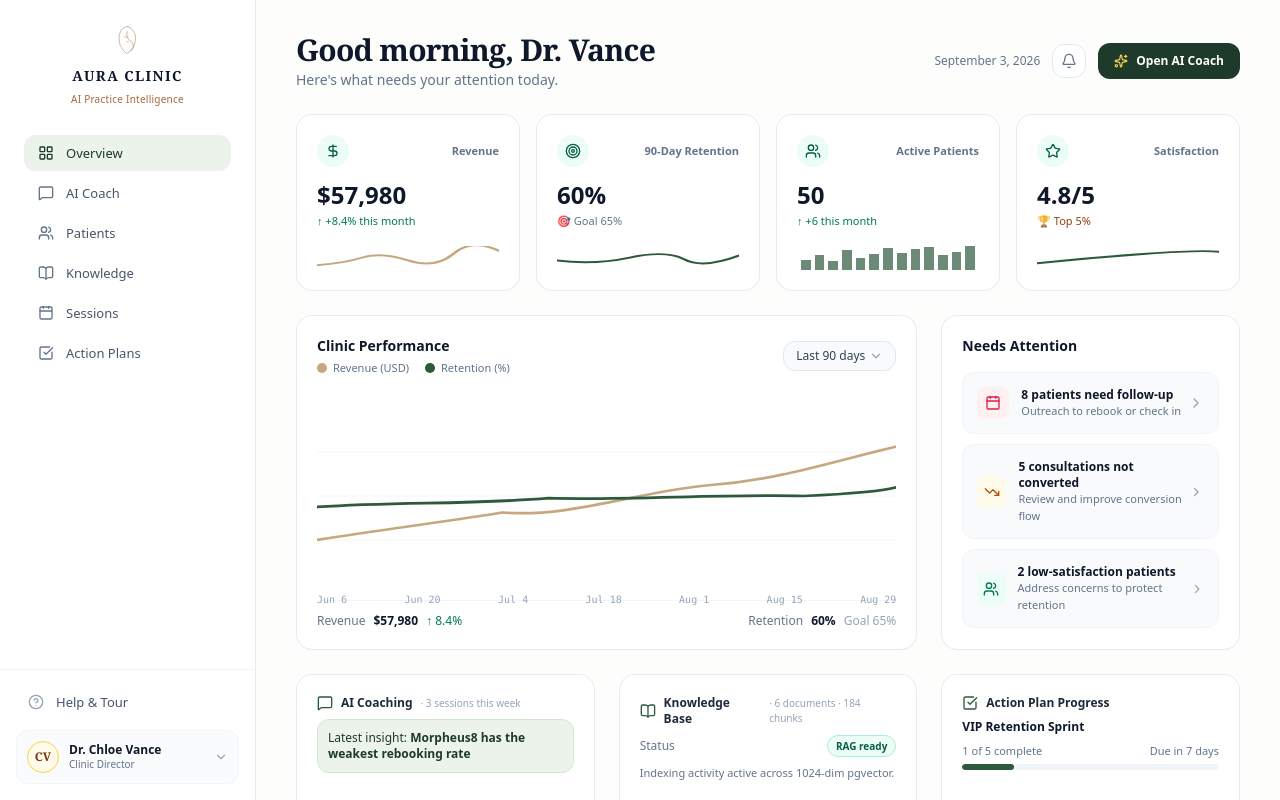
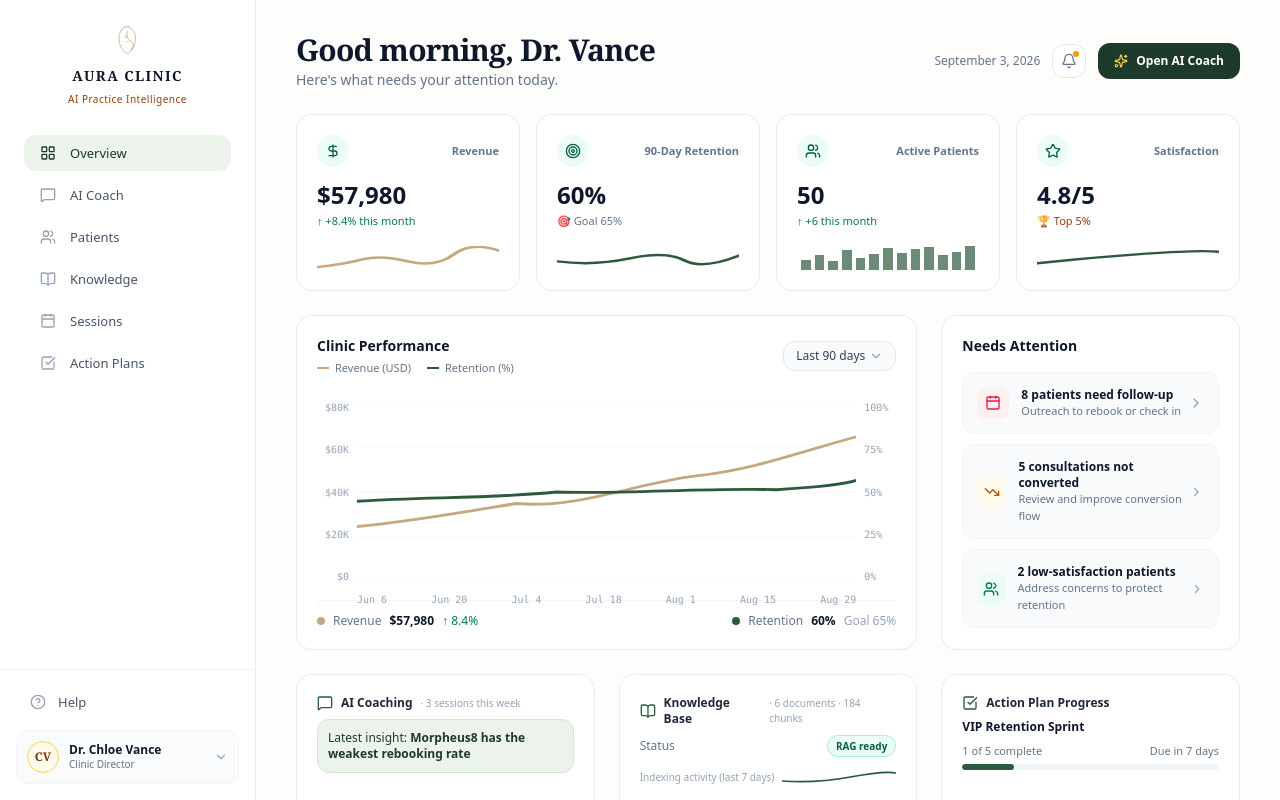
Before and after one commit to EisenDev/AI-Coach, a Next.js app: page / in a window 1280 px wide. Built offline with nearby package versions, Linux system fonts and the light colour scheme; no server answers.

Commit message:
feat: polish Aura Clinic luxury UI aesthetics, dual y-axis chart, and full 50 patient CRM intelligence

```diff
--- a/src/app/globals.css
+++ b/src/app/globals.css
@@ -2,69 +2,33 @@
 @tailwind components;
 @tailwind utilities;
 
-:root {
-  --background: #F8FAFC;
-  --foreground: #0F172A;
-  --card-bg: #FFFFFF;
-  --card-border: #E2E8F0;
-  --accent-gold: #D97706;
-  --accent-rose: #E11D48;
+@layer base {
+  body {
+    background-color: #FAF9F6;
+    color: #111827;
+    font-family: -apple-system, BlinkMacSystemFont, "Segoe UI", Roboto, "Helvetica Neue", Arial, sans-serif;
+  }
+
+  h1, h2, h3, .font-serif {
+    font-family: "Playfair Display", Georgia, "Times New Roman", serif;
+  }
 }
 
-.dark {
-  --background: #090D16;
-  --foreground: #F8FAFC;
-  --card-bg: #111827;
-  --card-border: #1F2937;
-  --accent-gold: #E5A93B;
-  --accent-rose: #E2847A;
-}
-
-body {
-  color: var(--foreground);
-  background: var(--background);
-  font-feature-settings: "cv02", "cv03", "cv04", "cv11";
-  transition: background-color 0.3s ease, color 0.3s ease;
-}
-
-/* Light & Dark Adaptive Glass Styling */
-.glass-card {
-  background: var(--card-bg);
-  border: 1px solid var(--card-border);
-  box-shadow: 0 4px 20px -2px rgba(0, 0, 0, 0.04);
-}
-
-.dark .glass-card {
-  background: rgba(17, 24, 39, 0.75);
-  backdrop-filter: blur(16px);
-  -webkit-backdrop-filter: blur(16px);
-  border: 1px solid rgba(255, 255, 255, 0.08);
-  box-shadow: 0 4px 20px -2px rgba(0, 0, 0, 0.4);
-}
-
-.glass-card-hover {
-  transition: all 0.25s cubic-bezier(0.16, 1, 0.3, 1);
-}
-.glass-card-hover:hover {
-  transform: translateY(-2px);
-  box-shadow: 0 10px 25px -5px rgba(217, 119, 6, 0.08);
-}
-.dark .glass-card-hover:hover {
-  box-shadow: 0 10px 25px -5px rgba(226, 132, 122, 0.15);
-}
-
-/* Clean Minimal Scrollbar */
+/* Custom scrollbar for clean luxury feel */
 ::-webkit-scrollbar {
   width: 6px;
   height: 6px;
 }
+
 ::-webkit-scrollbar-track {
   background: transparent;
 }
+
 ::-webkit-scrollbar-thumb {
-  background: rgba(148, 163, 184, 0.3);
+  background: #D1D5DB;
   border-radius: 9999px;
 }
+
 ::-webkit-scrollbar-thumb:hover {
-  background: rgba(148, 163, 184, 0.5);
+  background: #9CA3AF;
 }
--- a/src/components/Sidebar.tsx
+++ b/src/components/Sidebar.tsx
@@ -36,37 +36,40 @@ export const Sidebar: React.FC<SidebarProps> = ({
   ];
 
   return (
-    <aside className="w-64 bg-white border-r border-slate-200/80 flex flex-col justify-between h-screen sticky top-0 flex-shrink-0 select-none">
+    <aside className="w-64 bg-white border-r border-slate-200/80 flex flex-col justify-between h-screen sticky top-0 flex-shrink-0 select-none z-20">
 
       {/* Top Section: Brand Logo & Navigation */}
       <div className="p-6 space-y-7">
 
         {/* Logo & Clinic Title */}
-        <div className="flex flex-col items-center text-center space-y-1.5 cursor-pointer" onClick={() => setActiveView('overview')}>
-          <AuraLogo size={42} />
+        <div
+          className="flex flex-col items-center text-center space-y-1.5 cursor-pointer group"
+          onClick={() => setActiveView('overview')}
+        >
+          <AuraLogo size={46} />
           <h1 className="text-sm font-serif font-bold tracking-widest text-slate-900 uppercase pt-1">
             AURA CLINIC
           </h1>
-          <p className="text-[10px] font-sans font-medium text-amber-800/80 tracking-wide">
+          <p className="text-[10px] font-sans font-medium text-amber-800 tracking-wider">
             AI Practice Intelligence
           </p>
         </div>
 
         {/* Nav Items */}
-        <nav className="space-y-1">
+        <nav className="space-y-1.5">
           {navItems.map((item) => {
             const isActive = activeView === item.id;
             return (
               <button
                 key={item.id}
                 onClick={() => setActiveView(item.id)}
-                className={`w-full flex items-center space-x-3 px-3.5 py-2.5 rounded-xl text-xs font-medium transition-all text-left ${
+                className={`w-full flex items-center space-x-3.5 px-4 py-2.5 rounded-xl text-xs font-medium transition-all text-left ${
                   isActive
                     ? 'bg-[#EBF3EA] text-[#1E3A2B] font-bold shadow-xs'
                     : 'text-slate-600 hover:text-slate-900 hover:bg-slate-50'
                 }`}
               >
-                <span className={isActive ? 'text-[#1E3A2B]' : 'text-slate-500'}>
+                <span className={isActive ? 'text-[#1E3A2B]' : 'text-slate-400'}>
                   {item.icon}
                 </span>
                 <span className="font-sans text-[13px]">{item.label}</span>
@@ -82,10 +85,10 @@ export const Sidebar: React.FC<SidebarProps> = ({
         {/* Help Button */}
         <button
           onClick={onOpenHelp}
-          className="w-full flex items-center space-x-3 px-3 py-2 rounded-xl text-xs text-slate-600 hover:text-slate-900 hover:bg-slate-50 transition"
+          className="w-full flex items-center space-x-3 px-3.5 py-2 rounded-xl text-xs text-slate-600 hover:text-slate-900 hover:bg-slate-50 transition"
         >
           <HelpCircle className="w-4 h-4 text-slate-400" />
-          <span className="font-medium text-[13px]">Help & Tour</span>
+          <span className="font-medium text-[13px]">Help</span>
         </button>
 
         {/* User Card */}
--- a/src/components/views/OverviewView.tsx
+++ b/src/components/views/OverviewView.tsx
@@ -13,7 +13,6 @@ import {
   BookOpen,
   CheckSquare,
   Calendar,
-  TrendingUp,
   TrendingDown,
   ChevronDown,
 } from 'lucide-react';
@@ -49,8 +48,9 @@ export const OverviewView: React.FC<OverviewViewProps> = ({
           <span className="text-xs font-medium text-slate-500 font-sans">
             September 3, 2026
           </span>
-          <button className="p-2 rounded-xl bg-white border border-slate-200 text-slate-500 hover:text-slate-800 transition shadow-xs">
+          <button className="relative p-2 rounded-xl bg-white border border-slate-200 text-slate-500 hover:text-slate-800 transition shadow-xs">
             <Bell className="w-4 h-4" />
+            <span className="absolute top-1.5 right-1.5 w-1.5 h-1.5 rounded-full bg-amber-500" />
           </button>
           <button
             onClick={onOpenCoach}
@@ -62,7 +62,7 @@ export const OverviewView: React.FC<OverviewViewProps> = ({
         </div>
       </div>
 
-      {/* 4 KPI Cards with Sparklines */}
+      {/* 4 KPI Metric Cards with Sparklines */}
       <div className="grid grid-cols-1 sm:grid-cols-2 lg:grid-cols-4 gap-4">
 
         {/* Card 1: Revenue */}
@@ -79,14 +79,14 @@ export const OverviewView: React.FC<OverviewViewProps> = ({
               <span>↑ +8.4% this month</span>
             </p>
           </div>
-          {/* Sparkline */}
+          {/* Gold Sparkline */}
           <div className="h-7 w-full pt-1">
             <svg className="w-full h-full" viewBox="0 0 100 25" preserveAspectRatio="none">
               <path
-                d="M0,20 Q15,18 25,12 T50,15 T75,8 T100,5"
+                d="M0,22 Q15,19 25,14 T50,16 T75,9 T100,5"
                 fill="none"
                 stroke="#C5A880"
-                strokeWidth="2"
+                strokeWidth="2.5"
                 strokeLinecap="round"
               />
             </svg>
@@ -107,14 +107,14 @@ export const OverviewView: React.FC<OverviewViewProps> = ({
               <span>🎯 Goal 65%</span>
             </p>
           </div>
-          {/* Sparkline */}
+          {/* Green Sparkline */}
           <div className="h-7 w-full pt-1">
             <svg className="w-full h-full" viewBox="0 0 100 25" preserveAspectRatio="none">
               <path
-                d="M0,15 Q20,20 40,12 T70,14 T100,10"
+                d="M0,16 Q20,21 40,13 T70,15 T100,10"
                 fill="none"
                 stroke="#2D5A3C"
-                strokeWidth="2"
+                strokeWidth="2.5"
                 strokeLinecap="round"
               />
             </svg>
@@ -135,7 +135,7 @@ export const OverviewView: React.FC<OverviewViewProps> = ({
               <span>↑ +6 this month</span>
             </p>
           </div>
-          {/* Mini Bar Graph */}
+          {/* Bar Graph */}
           <div className="h-7 w-full flex items-end justify-between px-1 pt-1 gap-1">
             {[40, 60, 35, 80, 50, 65, 90, 70, 85, 95, 60, 75, 100].map((h, i) => (
               <div
@@ -161,14 +161,14 @@ export const OverviewView: React.FC<OverviewViewProps> = ({
               <span>🏆 Top 5%</span>
             </p>
           </div>
-          {/* Sparkline */}
+          {/* Green Sparkline */}
           <div className="h-7 w-full pt-1">
             <svg className="w-full h-full" viewBox="0 0 100 25" preserveAspectRatio="none">
               <path
                 d="M0,18 Q30,12 60,8 T100,6"
                 fill="none"
                 stroke="#2D5A3C"
-                strokeWidth="2"
+                strokeWidth="2.5"
                 strokeLinecap="round"
               />
             </svg>
@@ -185,13 +185,13 @@ export const OverviewView: React.FC<OverviewViewProps> = ({
           <div className="flex items-center justify-between">
             <div>
               <h3 className="text-sm font-bold text-slate-900 font-sans">Clinic Performance</h3>
-              <div className="flex items-center space-x-4 text-[11px] text-slate-500 mt-1">
+              <div className="flex items-center space-x-4 text-[11px] text-slate-500 mt-1 font-sans">
                 <span className="flex items-center space-x-1.5">
-                  <span className="w-2.5 h-2.5 rounded-full bg-[#C5A880]" />
+                  <span className="w-3 h-0.5 bg-[#C5A880]" />
                   <span>Revenue (USD)</span>
                 </span>
                 <span className="flex items-center space-x-1.5">
-                  <span className="w-2.5 h-2.5 rounded-full bg-[#2D5A3C]" />
+                  <span className="w-3 h-0.5 bg-[#2D5A3C]" />
                   <span>Retention (%)</span>
                 </span>
               </div>
@@ -203,17 +203,32 @@ export const OverviewView: React.FC<OverviewViewProps> = ({
             </div>
           </div>
 
-          {/* Dual Line Curve SVG Chart */}
-          <div className="relative h-48 w-full pt-4">
+          {/* Chart with Dual Y-Axis */}
+          <div className="relative h-48 w-full pt-2">
+            <div className="flex h-full">
+
+              {/* Left Y-Axis (Revenue) */}
+              <div className="flex flex-col justify-between text-[10px] text-slate-400 font-mono pr-2 text-right w-10">
+                <span>$80K</span>
+                <span>$60K</span>
+                <span>$40K</span>
+                <span>$20K</span>
+                <span>$0</span>
+              </div>
+
+              {/* Chart SVG */}
+              <div className="flex-1 relative h-full">
                 <svg className="w-full h-full" viewBox="0 0 500 160" preserveAspectRatio="none">
                   {/* Grid Lines */}
+                  <line x1="0" y1="0" x2="500" y2="0" stroke="#F1F5F9" strokeWidth="1" />
                   <line x1="0" y1="40" x2="500" y2="40" stroke="#F1F5F9" strokeWidth="1" />
                   <line x1="0" y1="80" x2="500" y2="80" stroke="#F1F5F9" strokeWidth="1" />
                   <line x1="0" y1="120" x2="500" y2="120" stroke="#F1F5F9" strokeWidth="1" />
+                  <line x1="0" y1="160" x2="500" y2="160" stroke="#F1F5F9" strokeWidth="1" />
 
                   {/* Revenue Gold Curve */}
                   <path
-                d="M0,120 C60,110 100,105 160,95 C220,100 280,75 340,70 C400,65 440,50 500,35"
+                    d="M0,110 C60,105 100,98 160,90 C220,95 280,72 340,66 C400,60 440,46 500,32"
                     fill="none"
                     stroke="#C5A880"
                     strokeWidth="2.5"
@@ -222,16 +237,28 @@ export const OverviewView: React.FC<OverviewViewProps> = ({
 
                   {/* Retention Green Curve */}
                   <path
-                d="M0,90 C70,85 130,88 200,82 C270,84 350,78 420,80 C460,78 490,75 500,72"
+                    d="M0,88 C70,84 130,86 200,80 C270,82 350,76 420,78 C460,76 490,73 500,70"
                     fill="none"
                     stroke="#2D5A3C"
                     strokeWidth="2.5"
                     strokeLinecap="round"
                   />
                 </svg>
+              </div>
+
+              {/* Right Y-Axis (Retention) */}
+              <div className="flex flex-col justify-between text-[10px] text-slate-400 font-mono pl-2 text-left w-10">
+                <span>100%</span>
+                <span>75%</span>
+                <span>50%</span>
+                <span>25%</span>
+                <span>0%</span>
+              </div>
+
+            </div>
 
             {/* X-Axis Labels */}
-            <div className="flex justify-between text-[10px] text-slate-400 font-mono pt-2">
+            <div className="flex justify-between text-[10px] text-slate-400 font-mono pt-2 px-10">
               <span>Jun 6</span>
               <span>Jun 20</span>
               <span>Jul 4</span>
@@ -243,13 +270,15 @@ export const OverviewView: React.FC<OverviewViewProps> = ({
           </div>
 
           {/* Bottom Stats */}
-          <div className="pt-3 border-t border-slate-100 flex items-center justify-between text-xs">
+          <div className="pt-3 border-t border-slate-100 flex items-center justify-between text-xs font-sans">
             <div className="flex items-center space-x-2">
+              <span className="w-2 h-2 rounded-full bg-[#C5A880]" />
               <span className="text-slate-500 font-medium">Revenue</span>
               <span className="font-bold text-slate-900">$57,980</span>
               <span className="text-emerald-700 font-medium">↑ 8.4%</span>
             </div>
             <div className="flex items-center space-x-2">
+              <span className="w-2 h-2 rounded-full bg-[#2D5A3C]" />
               <span className="text-slate-500 font-medium">Retention</span>
               <span className="font-bold text-slate-900">60%</span>
               <span className="text-slate-400 font-medium">Goal 65%</span>
@@ -273,8 +302,8 @@ export const OverviewView: React.FC<OverviewViewProps> = ({
                   <Calendar className="w-4 h-4" />
                 </div>
                 <div>
-                  <h4 className="text-xs font-bold text-slate-900">8 patients need follow-up</h4>
-                  <p className="text-[11px] text-slate-500">Outreach to rebook or check in</p>
+                  <h4 className="text-xs font-bold text-slate-900 font-sans">8 patients need follow-up</h4>
+                  <p className="text-[11px] text-slate-500 font-sans">Outreach to rebook or check in</p>
                 </div>
               </div>
               <ChevronRight className="w-4 h-4 text-slate-400" />
@@ -290,8 +319,8 @@ export const OverviewView: React.FC<OverviewViewProps> = ({
                   <TrendingDown className="w-4 h-4" />
                 </div>
                 <div>
-                  <h4 className="text-xs font-bold text-slate-900">5 consultations not converted</h4>
-                  <p className="text-[11px] text-slate-500">Review and improve conversion flow</p>
+                  <h4 className="text-xs font-bold text-slate-900 font-sans">5 consultations not converted</h4>
+                  <p className="text-[11px] text-slate-500 font-sans">Review and improve conversion flow</p>
                 </div>
               </div>
               <ChevronRight className="w-4 h-4 text-slate-400" />
@@ -307,8 +336,8 @@ export const OverviewView: React.FC<OverviewViewProps> = ({
                   <Users className="w-4 h-4" />
                 </div>
                 <div>
-                  <h4 className="text-xs font-bold text-slate-900">2 low-satisfaction patients</h4>
-                  <p className="text-[11px] text-slate-500">Address concerns to protect retention</p>
+                  <h4 className="text-xs font-bold text-slate-900 font-sans">2 low-satisfaction patients</h4>
+                  <p className="text-[11px] text-slate-500 font-sans">Address concerns to protect retention</p>
                 </div>
               </div>
               <ChevronRight className="w-4 h-4 text-slate-400" />
@@ -327,7 +356,7 @@ export const OverviewView: React.FC<OverviewViewProps> = ({
           <div className="space-y-2">
             <div className="flex items-center space-x-2 text-slate-800">
               <MessageSquare className="w-4 h-4 text-[#2D5A3C]" />
-              <span className="text-xs font-bold">AI Coaching</span>
+              <span className="text-xs font-bold font-sans">AI Coaching</span>
               <span className="text-[10px] text-slate-400">· 3 sessions this week</span>
             </div>
             <div className="p-2.5 rounded-xl bg-[#EBF3EA] text-[#1E3A2B] text-xs font-medium border border-[#D5E6D3]">
@@ -348,7 +377,7 @@ export const OverviewView: React.FC<OverviewViewProps> = ({
           <div className="space-y-2">
             <div className="flex items-center space-x-2 text-slate-800">
               <BookOpen className="w-4 h-4 text-[#2D5A3C]" />
-              <span className="text-xs font-bold">Knowledge Base</span>
+              <span className="text-xs font-bold font-sans">Knowledge Base</span>
               <span className="text-[10px] text-slate-400">· 6 documents · 184 chunks</span>
             </div>
             <div className="flex items-center justify-between text-xs">
@@ -357,9 +386,15 @@ export const OverviewView: React.FC<OverviewViewProps> = ({
                 RAG ready
               </span>
             </div>
-            <p className="text-[11px] text-slate-500">
-              Indexing activity active across 1024-dim pgvector.
-            </p>
+            {/* Sparkline for indexing activity */}
+            <div className="pt-1 flex items-center space-x-2">
+              <span className="text-[10px] text-slate-400">Indexing activity (last 7 days)</span>
+              <div className="h-4 flex-1">
+                <svg className="w-full h-full" viewBox="0 0 100 20" preserveAspectRatio="none">
+                  <path d="M0,15 Q30,18 60,10 T100,5" fill="none" stroke="#2D5A3C" strokeWidth="2" strokeLinecap="round" />
+                </svg>
+              </div>
+            </div>
           </div>
           <button
             onClick={onOpenKnowledge}
@@ -375,9 +410,9 @@ export const OverviewView: React.FC<OverviewViewProps> = ({
           <div className="space-y-2">
             <div className="flex items-center space-x-2 text-slate-800">
               <CheckSquare className="w-4 h-4 text-[#2D5A3C]" />
-              <span className="text-xs font-bold">Action Plan Progress</span>
+              <span className="text-xs font-bold font-sans">Action Plan Progress</span>
             </div>
-            <h4 className="text-xs font-bold text-slate-900">VIP Retention Sprint</h4>
+            <h4 className="text-xs font-bold text-slate-900 font-sans">VIP Retention Sprint</h4>
             <div className="space-y-1">
               <div className="flex justify-between text-[11px] text-slate-500">
                 <span>1 of 5 complete</span>
@@ -405,43 +440,52 @@ export const OverviewView: React.FC<OverviewViewProps> = ({
 
         <div className="divide-y divide-slate-100 text-xs">
 
-          <div className="py-2.5 flex items-center justify-between hover:bg-slate-50/50 px-1 rounded transition">
+          <div className="py-2.5 flex items-center justify-between hover:bg-slate-50/50 px-1 rounded transition cursor-pointer">
             <div className="flex items-center space-x-3">
               <div className="w-7 h-7 rounded-lg bg-emerald-50 text-emerald-700 flex items-center justify-center">
                 <Calendar className="w-3.5 h-3.5" />
               </div>
               <div>
-                <p className="font-bold text-slate-900">3 follow-ups were completed</p>
+                <p className="font-bold text-slate-900 font-sans">3 follow-ups were completed</p>
                 <p className="text-[11px] text-slate-400">Follow-up tasks marked complete</p>
               </div>
             </div>
-            <span className="text-[11px] text-slate-400">1 hour ago</span>
+            <div className="flex items-center space-x-2 text-slate-400">
+              <span className="text-[11px]">1 hour ago</span>
+              <ChevronRight className="w-3.5 h-3.5" />
+            </div>
           </div>
 
-          <div className="py-2.5 flex items-center justify-between hover:bg-slate-50/50 px-1 rounded transition">
+          <div className="py-2.5 flex items-center justify-between hover:bg-slate-50/50 px-1 rounded transition cursor-pointer">
             <div className="flex items-center space-x-3">
               <div className="w-7 h-7 rounded-lg bg-amber-50 text-amber-700 flex items-center justify-center">
                 <Users className="w-3.5 h-3.5" />
               </div>
               <div>
-                <p className="font-bold text-slate-900">New patient: Victoria Kensington</p>
+                <p className="font-bold text-slate-900 font-sans">New patient: Victoria Kensington</p>
                 <p className="text-[11px] text-slate-400">Consultation scheduled for Sep 8, 2026</p>
               </div>
             </div>
-            <span className="text-[11px] text-slate-400">3 hours ago</span>
+            <div className="flex items-center space-x-2 text-slate-400">
+              <span className="text-[11px]">3 hours ago</span>
+              <ChevronRight className="w-3.5 h-3.5" />
+            </div>
           </div>
 
-          <div className="py-2.5 flex items-center justify-between hover:bg-slate-50/50 px-1 rounded transition">
+          <div className="py-2.5 flex items-center justify-between hover:bg-slate-50/50 px-1 rounded transition cursor-pointer">
             <div className="flex items-center space-x-3">
               <div className="w-7 h-7 rounded-lg bg-indigo-50 text-indigo-700 flex items-center justify-center">
                 <BookOpen className="w-3.5 h-3.5" />
               </div>
               <div>
-                <p className="font-bold text-slate-900">Document indexed: Morpheus8 Treatment Protocol</p>
+                <p className="font-bold text-slate-900 font-sans">Document indexed: Morpheus8 Treatment Protocol</p>
                 <p className="text-[11px] text-slate-400">Added to knowledge base</p>
               </div>
             </div>
-            <span className="text-[11px] text-slate-400">5 hours ago</span>
+            <div className="flex items-center space-x-2 text-slate-400">
+              <span className="text-[11px]">5 hours ago</span>
+              <ChevronRight className="w-3.5 h-3.5" />
+            </div>
           </div>
 
         </div>
```
Also changed, not shown: src/components/views/ActionPlansView.tsx (+31 -12 lines), src/components/views/AiCoachView.tsx (+92 -80 lines), src/components/views/KnowledgeView.tsx (+7 -14 lines). Lines whose indentation alone changed are shown as unchanged.
